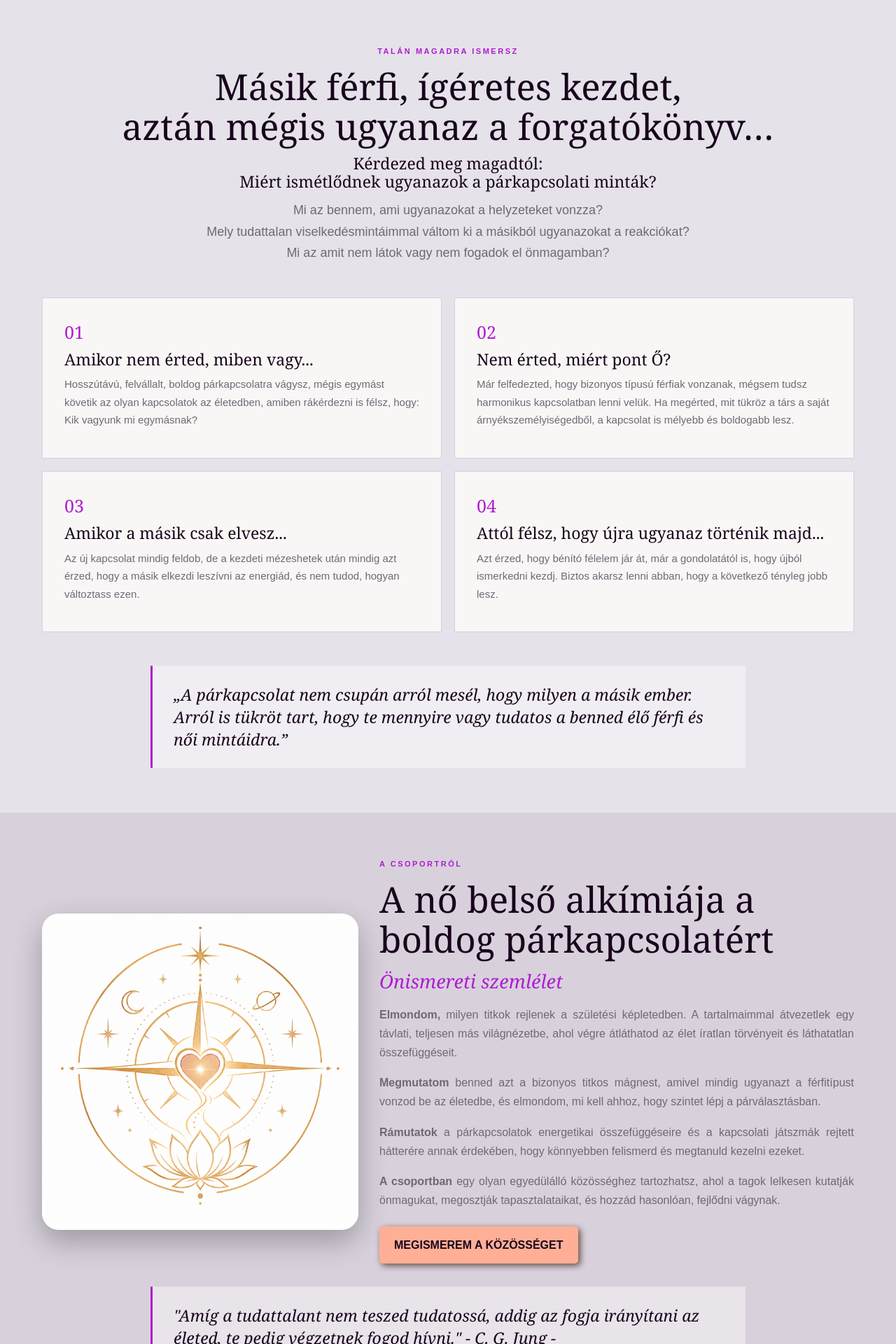
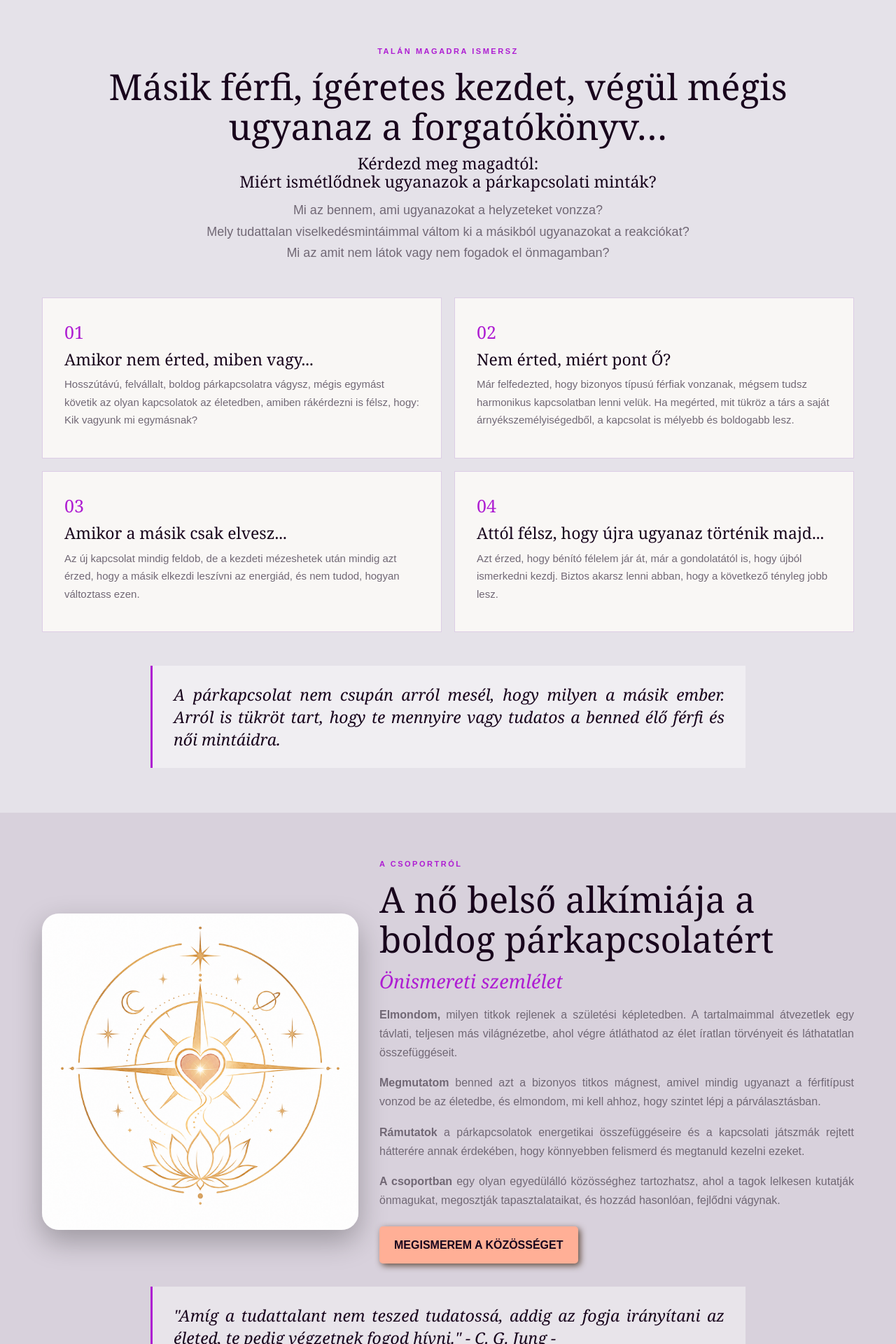
Before and after one commit to TheMascot/inner-mirror-alchemy, an Angular app: page / in a window 1280 px wide. Shown: the part 880-2800 px from the top of the page at 70% size. Built offline with nearby package versions, Linux system fonts and the light colour scheme.

Commit message:
FE minor text updates

```diff
--- a/src/app/pages/home/home.css
+++ b/src/app/pages/home/home.css
@@ -31,7 +31,7 @@
   display: grid;
   grid-template-columns: 1.05fr 0.95fr;
   grid-template-rows: auto auto auto;
-  column-gap: 70px;
+  column-gap: 30px;
   row-gap: 16px;
   align-items: start;
 }
@@ -172,6 +172,7 @@ hero__meta h3{
   padding: 25px 30px;
   font: italic 23px var(--font-heading);
   color: var(--ink);
+  text-align: justify;
 }
 
 /* ===== Method ===== */
@@ -245,6 +246,7 @@ hero__meta h3{
   padding: 25px 30px;
   font: italic 23px var(--font-heading);
   color: var(--ink);
+  text-align: justify;
 }
 
 /* ===== Video grid ===== */
--- a/src/app/pages/home/home.html
+++ b/src/app/pages/home/home.html
@@ -55,9 +55,9 @@
     <div class="section-center">
       <span class="kicker">Talán magadra ismersz</span>
       <h2 id="ismeros-heading">
-        Másik férfi, ígéretes kezdet, <br> aztán mégis ugyanaz a forgatókönyv…
+        Másik férfi, ígéretes kezdet, végül mégis ugyanaz a forgatókönyv…
       </h2>
-      <h3>Kérdezed meg magadtól: <br> Miért ismétlődnek ugyanazok a párkapcsolati minták?</h3>
+      <h3>Kérdezd meg magadtól: <br> Miért ismétlődnek ugyanazok a párkapcsolati minták?</h3>
       <p class="lead">
         Mi az bennem, ami ugyanazokat a helyzeteket vonzza? <br>
         Mely tudattalan viselkedésmintáimmal váltom ki a másikból ugyanazokat a reakciókat? <br>
@@ -76,8 +76,8 @@
     </div>
 
     <blockquote class="section-quote">
-      „A párkapcsolat nem csupán arról mesél, hogy milyen a másik ember.
-      Arról is tükröt tart, hogy te mennyire vagy tudatos a benned élő férfi és női mintáidra.”
+      A párkapcsolat nem csupán arról mesél, hogy milyen a másik ember.
+      Arról is tükröt tart, hogy te mennyire vagy tudatos a benned élő férfi és női mintáidra.
     </blockquote>
   </div>
 </section>
```
